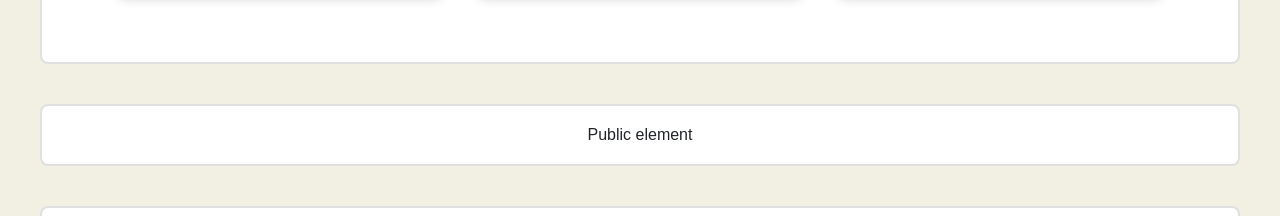
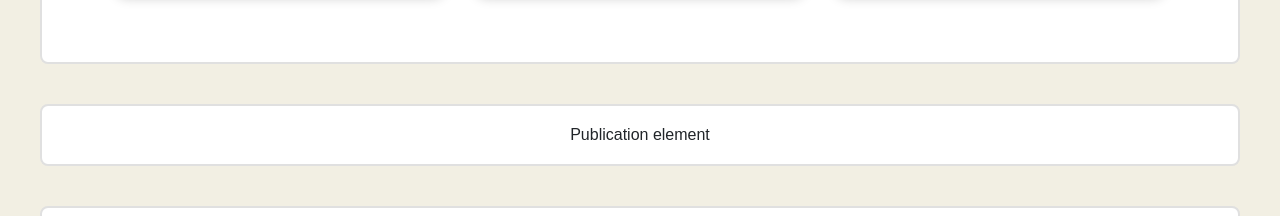
Before and after one commit to parsany/c, a Next.js app: page / in a window 1280 px wide. Shown: the part 1200-1416 px from the top of the page. Built offline with nearby package versions, Linux system fonts and the light colour scheme.

Commit message:
Update index.js

```diff
--- a/pages/index.js
+++ b/pages/index.js
@@ -23,7 +23,7 @@ export default function Main() {
           <Projects LimitShow={true} />
         </div>
         <div className={Styles.BoxContainer}>
-          <p>Public element</p>
+          <p>Publication element</p>
         </div>
         <div className={Styles.BoxContainer}>
           <RandomPost />
```
